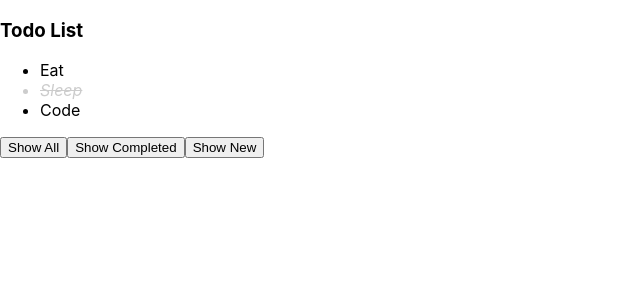
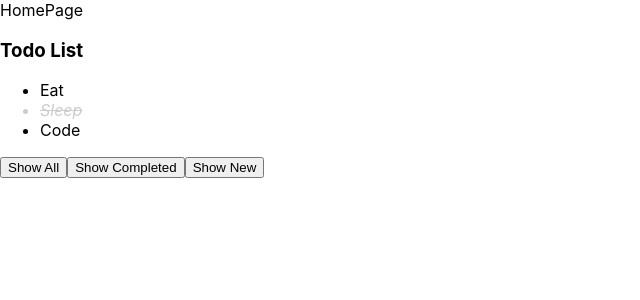
Before and after one commit to nguyentienanh29/learn-reactjs, a React (Create React App) app: page /todos in a window 1280 px wide. Shown: the top 300 px of the page, without its empty margins (0-640 px from the left). Built offline with nearby package versions, Linux system fonts and the light colour scheme.

Commit message:
đang làm Routing

```diff
--- a/package.json
+++ b/package.json
@@ -9,6 +9,7 @@
     "classnames": "^2.5.1",
     "react": "^18.2.0",
     "react-dom": "^18.2.0",
+    "react-router-dom": "^6.21.3",
     "react-scripts": "5.0.1",
     "web-vitals": "^2.1.4"
   },
--- a/src/App.js
+++ b/src/App.js
@@ -1,14 +1,21 @@
-// import './App.css';
+//import './App.css';
+import React from 'react';
 import TodoFeature from './features/Todo';
 import SongFeature from './features/Song';
 import Counter from './features/Counter'
+import { Route } from 'react-router-dom';
+import { Routes } from 'react-router-dom';
 
 function App() {
 
   return (
     <div className="App">
-      <TodoFeature />
+      HomePage
+      <Routes>
+        <Route path="/todos" element={<TodoFeature />} />
+        <Route path="/albums" element={<SongFeature />} />
 
+      </Routes>
     </div>
   );
 }
--- a/src/index.js
+++ b/src/index.js
@@ -1,13 +1,16 @@
 import React from 'react';
 import ReactDOM from 'react-dom/client';
+import { BrowserRouter } from 'react-router-dom';
+import App from './App';
 import './index.css';
-import App from './App';
 import reportWebVitals from './reportWebVitals';
 
 const root = ReactDOM.createRoot(document.getElementById('root'));
 root.render(
   <React.StrictMode>
-    <App />
+    <BrowserRouter>
+      <App />
+    </BrowserRouter>
   </React.StrictMode>
 );
 
```
Also changed, not shown: 1 other file (tests, documents, lock files or other folders).
